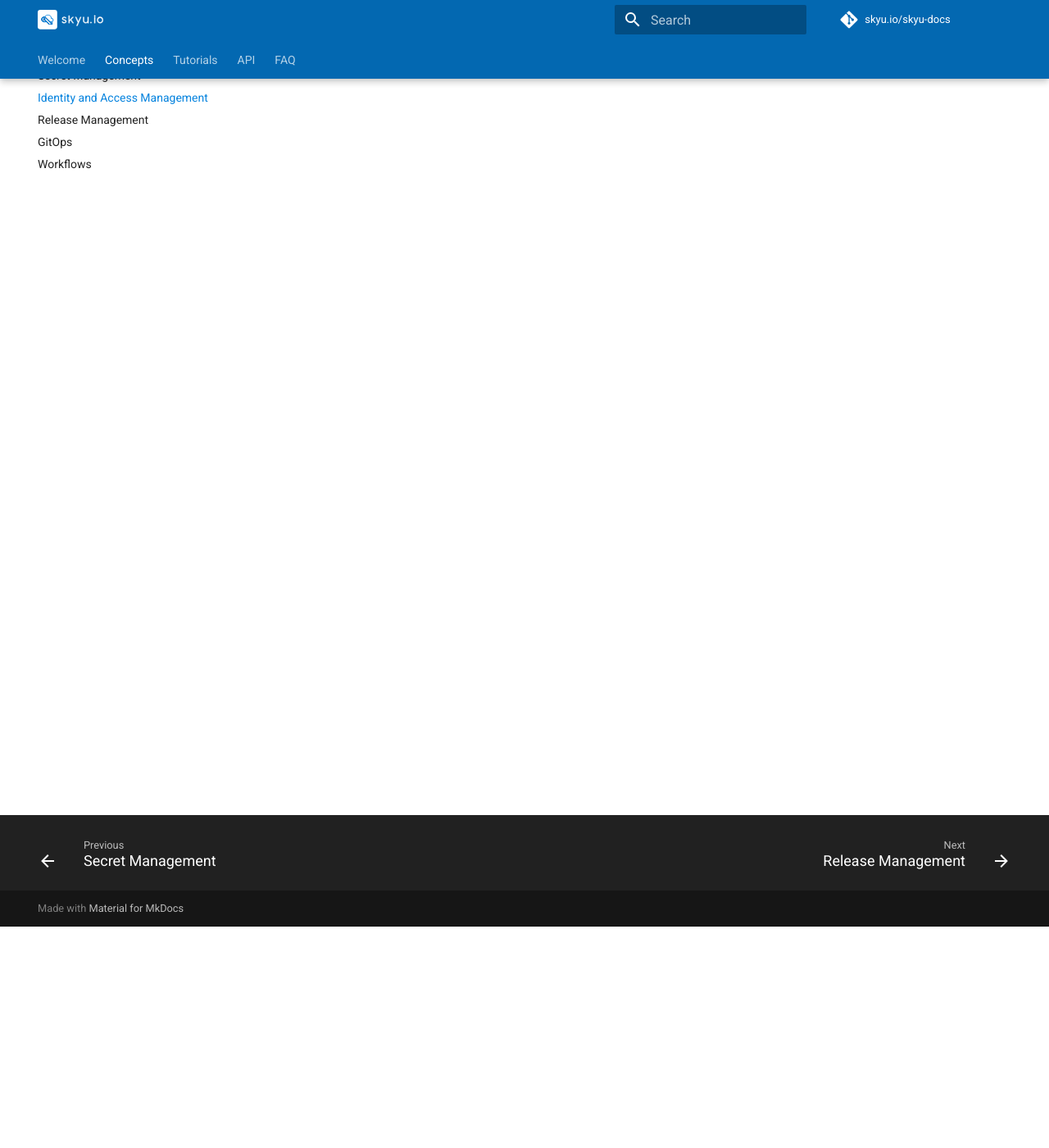
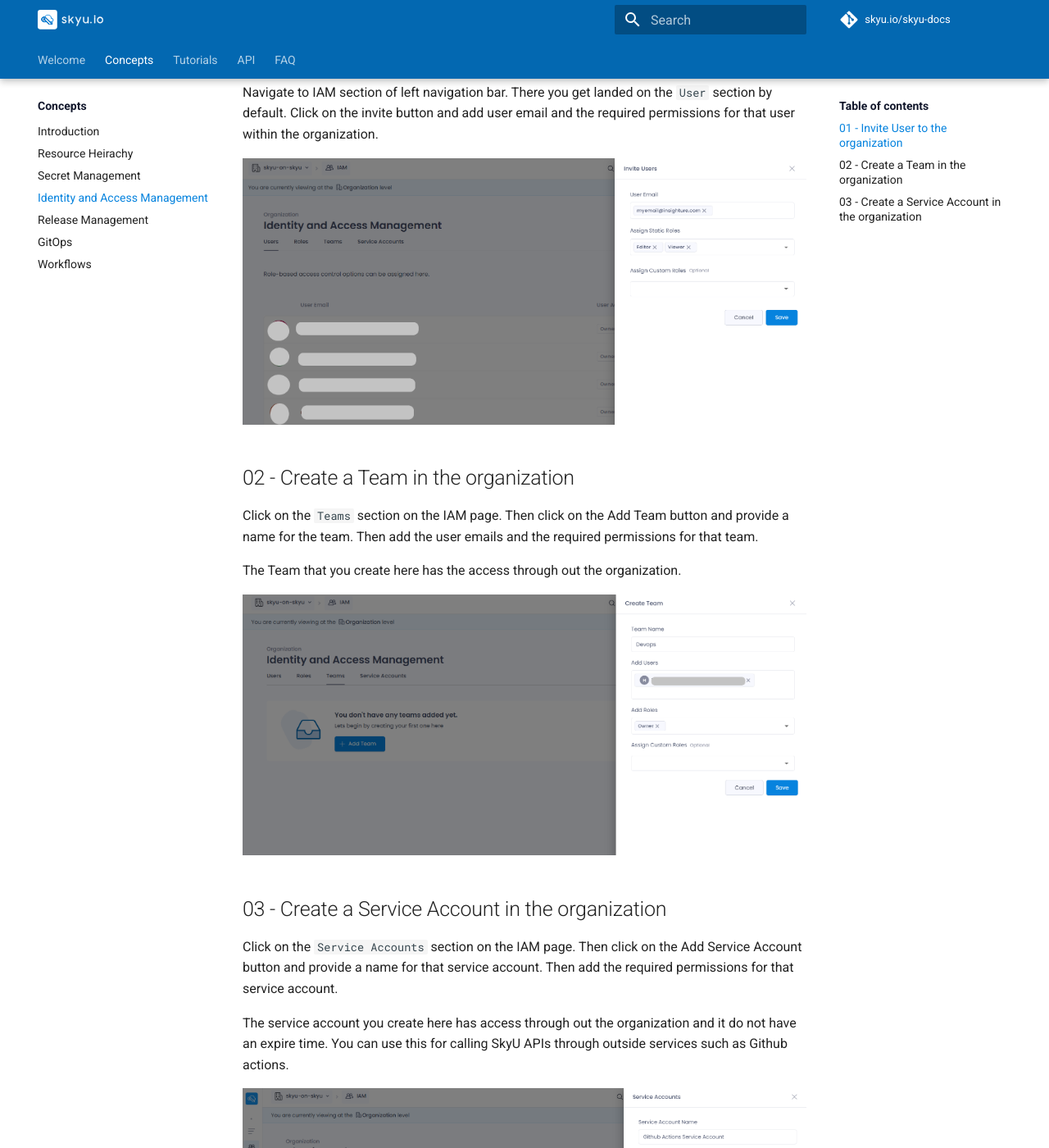
Before and after one commit to skyu-io/skyu-docs, an MkDocs documentation site: the page built from docs/Concepts/iam.md, in a window 1280 px wide and 1400 px high, scrolled down 270 px. Shown: the whole window at 82% size. Built offline with MkDocs 1.6.1 and Material for MkDocs 9.7.7, drawn with Linux system fonts in a browser that asks for light colours; comment, search, counter and statistics services are not loaded; some of the changed text lies outside the part shown.

```diff
--- a/docs/Concepts/iam.md
+++ b/docs/Concepts/iam.md
@@ -1,3 +1,35 @@
 ---
 title: Identity and Access Management
 ---
+
+# Getting Started
+
+This section contains options to manage the permissions of the users, teams and service accounts.
+
+## 01 - Invite User to the organization
+
+Navigate to IAM section of left navigation bar. There you get landed on the `User` section by default.
+Click on the invite button and add user email and the required permissions for that user within the organization.
+
+![](/assets/images/concepts/iam/invite.png)
+
+## 02 - Create a Team in the organization
+
+Click on the `Teams` section on the IAM page. Then click on the Add Team button and provide a name for the team. Then add the user emails and the required permissions for that team.
+
+The Team that you create here has the access through out the organization.
+
+![](/assets/images/concepts/iam/teams.png)
+
+## 03 - Create a Service Account in the organization
+
+Click on the `Service Accounts` section on the IAM page. Then click on the Add Service Account button and provide a name for that service account. Then add the required permissions for that service account.
+
+The service account you create here has access through out the organization and it do not have an expire time. You can use this for calling SkyU APIs through outside services such as Github actions.
+
+![](/assets/images/concepts/iam/service-account.png)
+
+> **NOTE**<br/>
+> You can create the same resources (Users, Teams, Service Accounts) in the project level by navigating to the IAM page after selecting a project.
+
+![](/assets/images/concepts/iam/proj-level.png)
--- a/mkdocs.yml
+++ b/mkdocs.yml
@@ -80,6 +80,7 @@ nav:
           - Tutorials/applications/source-code-kubernetes-deployment.md
           - Tutorials/applications/docker-compose-jobs-on-ec2.md
           - Tutorials/applications/web-application-on-aws-cloudfront.md
+          - Tutorials/applications/nodejs-to-lambda.md
   - API:
       - API/index.md
   - FAQ:
```
Also changed, not shown: docs/Tutorials/applications/nodejs-to-lambda.md (added, +80 -0 lines), overrides/assets/images/concepts/iam/invite.png (added), overrides/assets/images/concepts/iam/proj-level.png (added), overrides/assets/images/concepts/iam/service-account.png (added), overrides/assets/images/concepts/iam/teams.png (added), overrides/assets/images/tutorials/app-creation/nodejs-to-lambda/add-triggers.png (added), overrides/assets/images/tutorials/app-creation/nodejs-to-lambda/configure-3.png (added), overrides/assets/images/tutorials/app-creation/nodejs-to-lambda/configure-4.png (added), overrides/assets/images/tutorials/app-creation/nodejs-to-lambda/create-integration.png (added), overrides/assets/images/tutorials/app-creation/nodejs-to-lambda/create-role-on-aws.png (added), overrides/assets/images/tutorials/app-creation/nodejs-to-lambda/link-repo.png (added), overrides/assets/images/tutorials/app-creation/nodejs-to-lambda/name-function.png (added), overrides/assets/images/tutorials/app-creation/nodejs-to-lambda/select-lambda-app.png (added).
